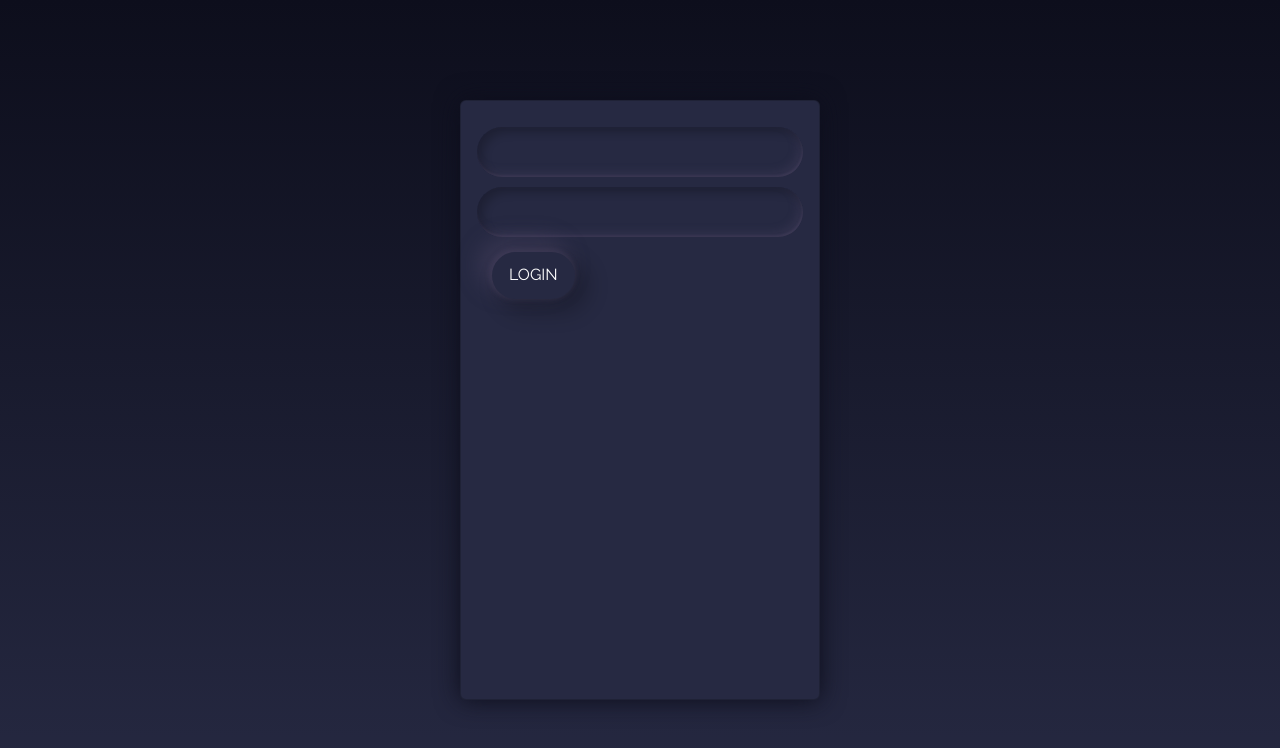
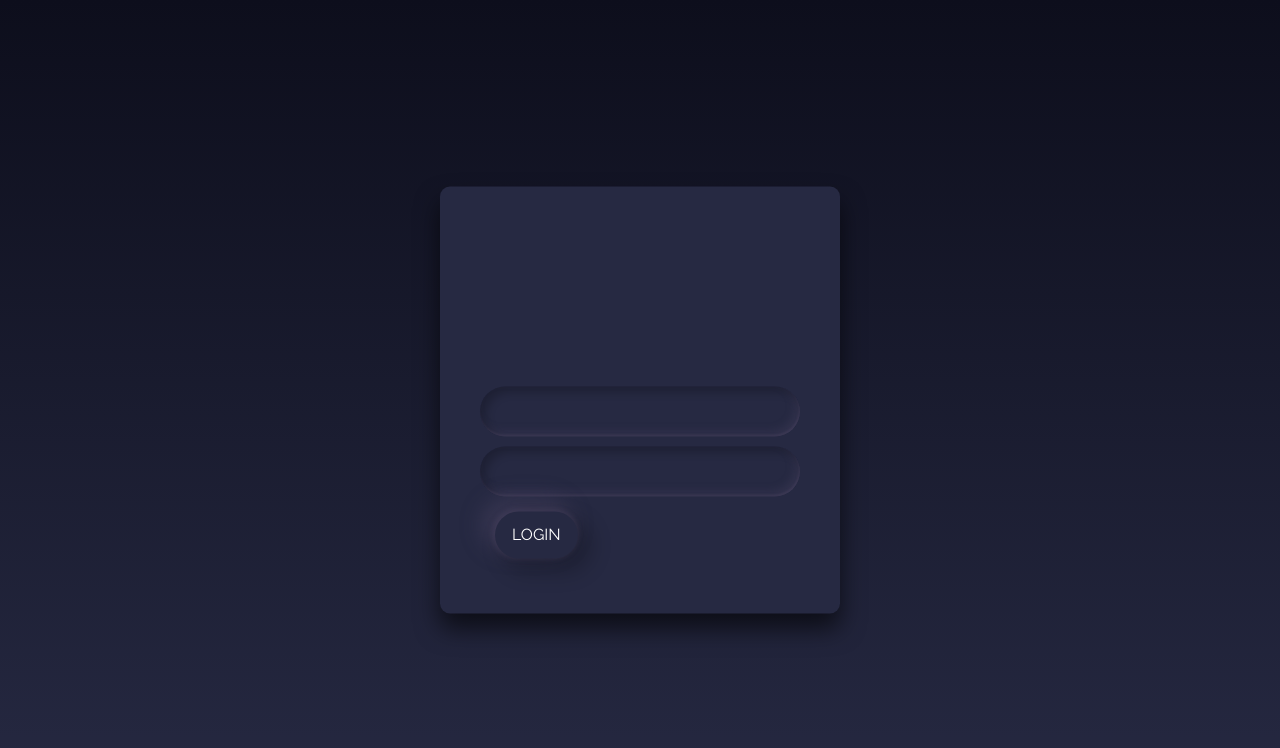
Before and after one commit to toperrrrrrrr/pos, a React (Create React App) app: page / in a window 1280 px wide. Shown: the top 748 px of the page. Built offline with nearby package versions, Linux system fonts and the light colour scheme.

Commit message:
removed the bootstrap and made it regular CSS

```diff
--- a/src/components/Login.js
+++ b/src/components/Login.js
@@ -3,6 +3,7 @@
 import 'bootstrap/dist/css/bootstrap.min.css';
 import { Button, Form, Input, Alert, Card, Container, Stack } from 'react-bootstrap';
 import './mycss.css'
+import '../img/Logo.svg'
 
 const Login = () => {
   const [isButtonDisabled, setButtonDisabled] = useState('primary');
@@ -19,20 +20,20 @@
 
   return (
     <>
-    <Container className='loginbox'>
+    <div className='login-bg'>
 
-      <Card className='screen'>
-
-        <Card.Body className='screen_content'>
+      <div className='login-box'>
+        <svg src='../img/Logo.svg'></svg>
+        <div className='screen_content'>
           <Form className='login '>
             <input type='text' className='username'></input>
             <input type='password'></input>
             <Button type='button' className='box btn' onClick={handleClick}><div className='loginbutton'>LOGIN</div></Button>
             <Alert variant='success' hidden={isAlertHidden}> Login Success </Alert>
           </Form>
-        </Card.Body>
-      </Card>
-    </Container>
+        </div>
+      </div>
+    </div>
     </>
   );
 };
--- a/src/components/mycss.css
+++ b/src/components/mycss.css
@@ -26,19 +26,24 @@
     width: 100%;
 }
 
-.loginbox {
+.login-bg {
 	display: flex;
 	align-items: center;
 	justify-content: center;
 	min-height: 100vh;
 }
 
-.screen {
-	background: #262942;
-	position: relative;
-	height: 600px;
-	width: 360px;
-	box-shadow: 0px 0px 24px #0D0E1C;
+.login-box {
+    background: #262942;
+    position: absolute;
+    top: 50%;
+    left: 50%;
+    width: 400px;
+    padding: 40px;
+    transform: translate(-50%, -50%);
+    box-sizing: border-box;
+    box-shadow: 0 15px 25px rgba(0,0,0,.6);
+    border-radius: 10px;
 }
 
 .screen__content {
```
Also changed, not shown: src/img/Logo.svg (added).
